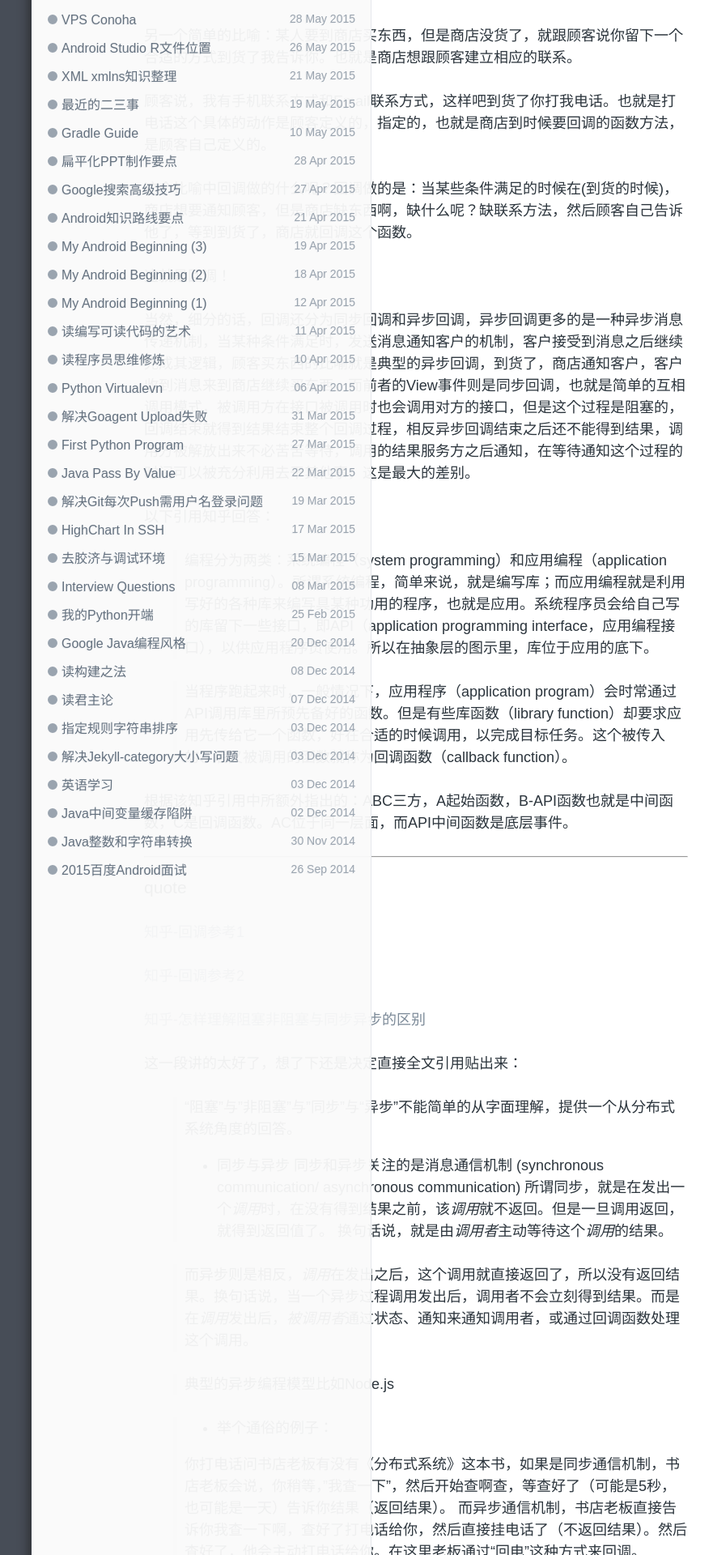
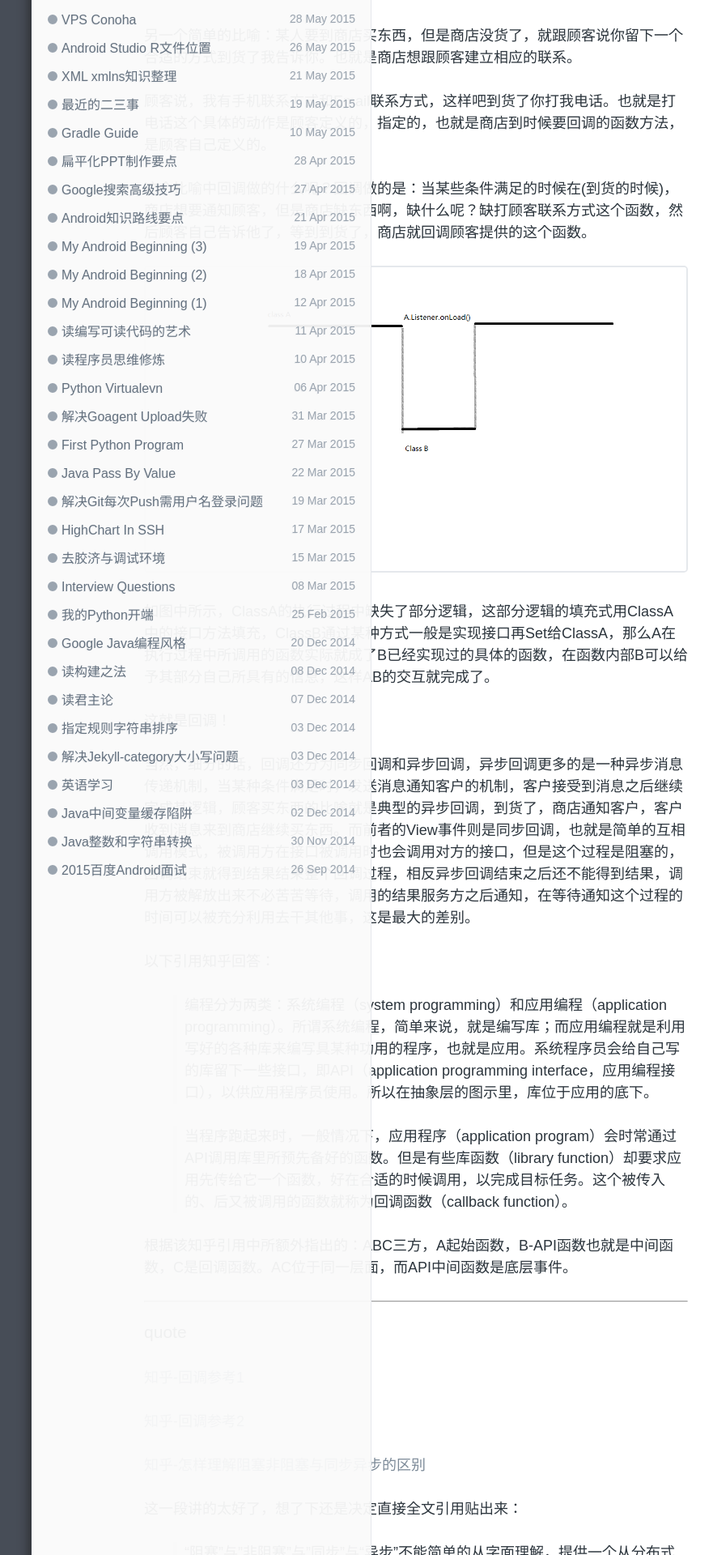
Before and after one commit to enlipan/enlipan.github.io, a Jekyll site: the page built from _posts/2015-7-23-interface-callback-android.md, in a window 1280 px wide. Shown: the part 1327-3247 px from the top of the page at 81% size, without its empty margins (126-1007 px from the left). Built offline with Jekyll 4.4.1, drawn with Linux system fonts in a browser that asks for light colours; comment, search, counter and statistics services are not loaded.

Commit message:
modify call back android

```diff
--- a/_posts/2015-7-23-interface-callback-android.md
+++ b/_posts/2015-7-23-interface-callback-android.md
@@ -47,11 +47,19 @@ class View {
 
 说白了，接口回调是什么回事呢，就是View类想完成某个事件，这里当然是点击事件，但是缺少材料想找别人借材料，完成自己的事，那么一借东西，二者的联系就建立起来了，这里就完成了相应的组件通信。在这里View想完成点击事件，但是点击之后发生什么呢？自己不知道，缺东西啊，找Activity借，Activity定义了具体的如何去做，这个如何去做封装到一个函数里面借给View，view然后回调这个函数，就完成了事件了。
 
+
+
+
 另一个简单的比喻：某人要到商店买东西，但是商店没货了，就跟顾客说你留下一个合适的方式到货了我告诉你。也就是商店想跟顾客建立相应的联系。
 
 顾客说，我有手机联系方式和Email联系方式，这样吧到货了你打我电话。也就是打电话这个具体的动作是顾客定义的，指定的，也就是商店到时候要回调的函数方法，是顾客自己定义的。
 
-这个比喻中回调做的什么呢？回调做的是：当某些条件满足的时候在(到货的时候)，商店想要通知顾客，但是商店缺东西啊，缺什么呢？缺联系方法，然后顾客自己告诉他了，等到到货了，商店就回调这个函数。
+这个比喻中回调做的什么呢？回调做的是：当某些条件满足的时候在(到货的时候)，商店想要通知顾客，但是商店缺东西啊，缺什么呢？缺打顾客联系方式这个函数，然后顾客自己告诉他了，等到到货了，商店就回调顾客提供的这个函数。
+
+{:.center}
+![CallBack](\assets\img\20150723\callback-android.png)
+
+如图中所示，ClassA的执行过程中缺失了部分逻辑，这部分逻辑的填充式用ClassA中的接口方法填充，ClassB通过某种方式一般是实现接口再Set给ClassA，那么A在执行过程中所调用的函数实际就成了B已经实现过的具体的函数，在函数内部B可以给予其部分自己所具有的信息，这样AB的交互就完成了。
 
 这就是回调！
 
```
Also changed, not shown: assets/img/20150723/callback-android.png (added).
